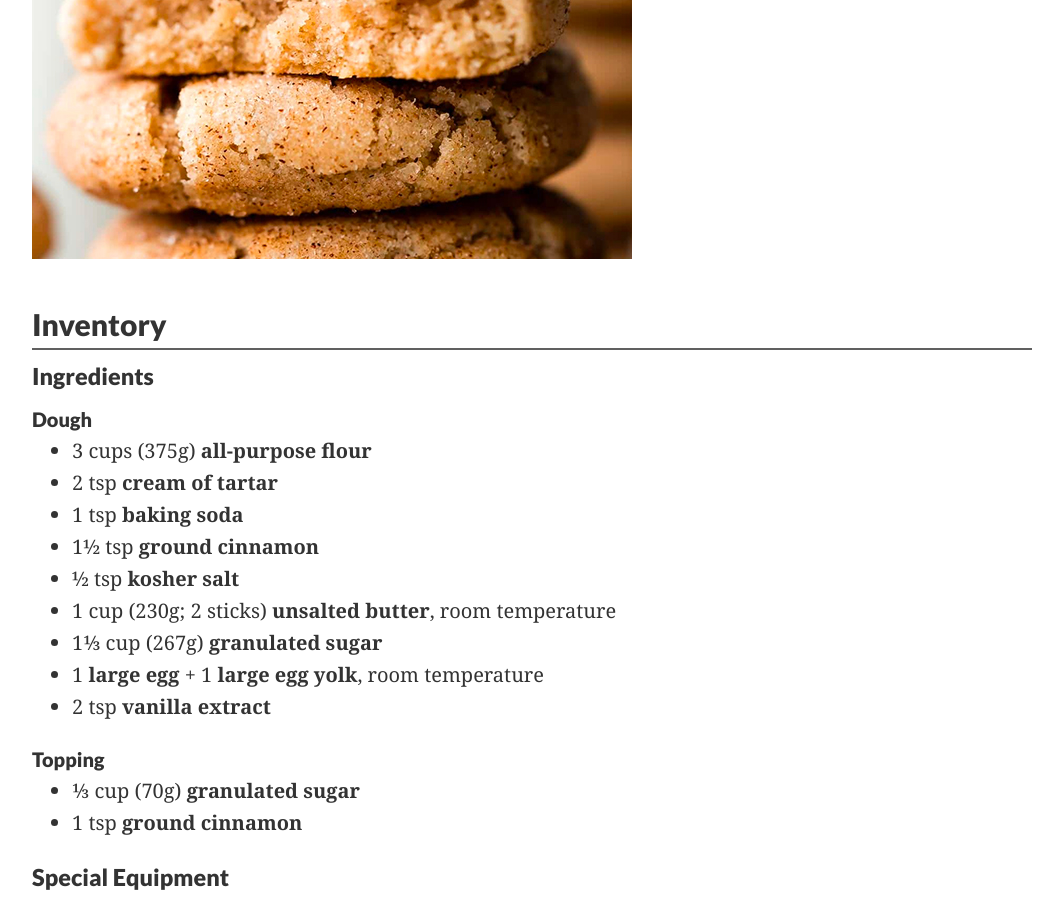
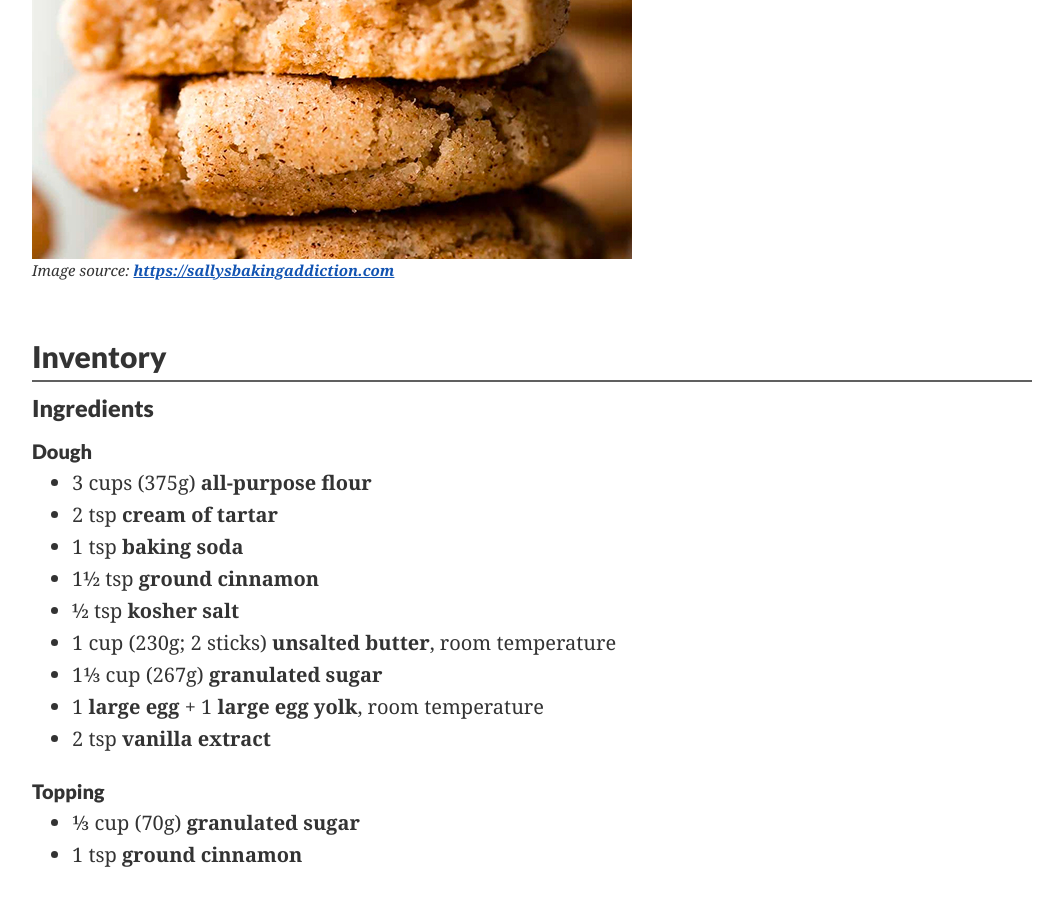
Before and after one commit to bradleyoesch/bradleyoesch.github.io, a Jekyll site: the page built from recipes/snickerdoodles/index.md, in a window 1280 px wide and 900 px high, scrolled down 411 px. Shown: the whole window, without its empty margins (108-1171 px from the left). Built offline with Jekyll 4.4.1, drawn with Linux system fonts in a browser that asks for light colours; some web fonts are replaced; our own code applies the rules of GitHub Pages for plain Markdown files.

Commit message:
fix snickerdoodle link and img source

```diff
--- a/recipes/snickerdoodles/index.md
+++ b/recipes/snickerdoodles/index.md
@@ -5,9 +5,11 @@
     - Cook time: 10 minutes
     - Post-cook time: 10 minutes
 - Yield: 24 cookies
-- Modified from: [Sally's Baking Addiction](https://sallysbakingaddiction.com/double-chocolate-crinkle-cookies/)
+- Modified from: [Sally's Baking Addiction](https://sallysbakingaddiction.com/soft-thick-snickerdoodles-in-20-minutes/)
 
 ![](./hero.jpg){:width="600px"}
+<br />
+_<sup>Image source: <https://sallysbakingaddiction.com></sup>_
 
 ## Inventory
 
```
